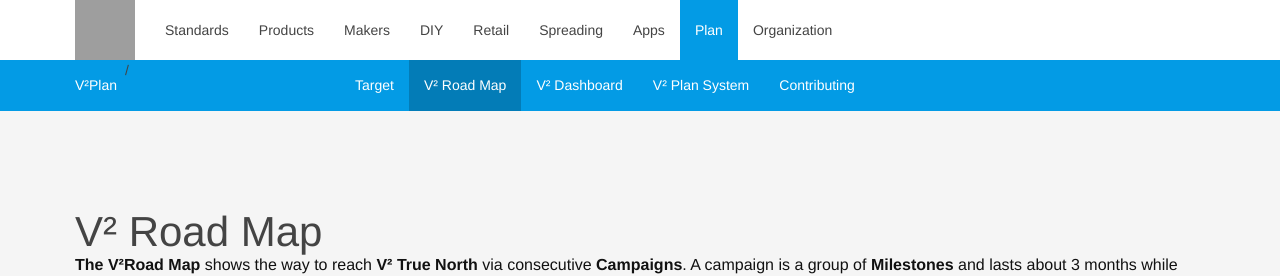
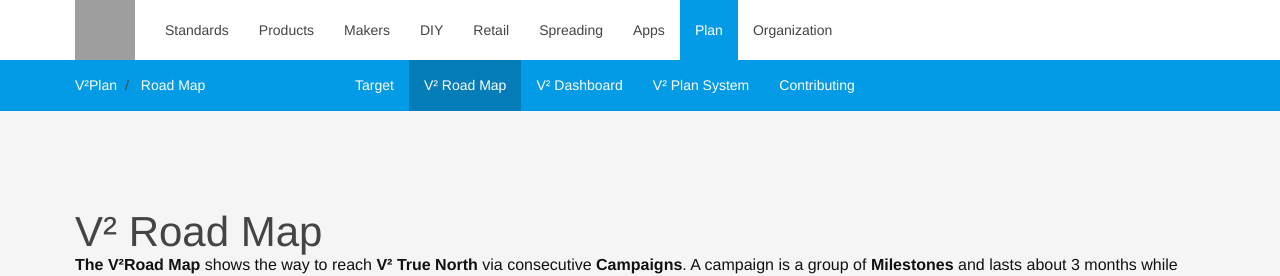
Before and after one commit to V-Squared/v2-Plan, a Jekyll site: the page built from road-map.md, in a window 1280 px wide, cut to the strip 0-276 px from the top of the page. Built offline with Jekyll 4.4.1, drawn with Linux system fonts in a browser that asks for light colours; nearby versions of some CDN libraries; grey boxes are pictures that could not be loaded.

Commit message:
Fixed Breadcrumbs

```diff
--- a/road-map.md
+++ b/road-map.md
@@ -2,6 +2,6 @@
 layout: page
 title: V² Road Map
 description: <strong>The V²Road Map</strong> shows the way to reach <strong>V² True North</strong> via consecutive <strong>Campaigns</strong>. A campaign is a group of <strong>Milestones</strong> and lasts about 3 months while focusing all our efforts.
-breadcrumb: roadMap
+breadcrumbs: Road Map
 order: 2
 ---
```
